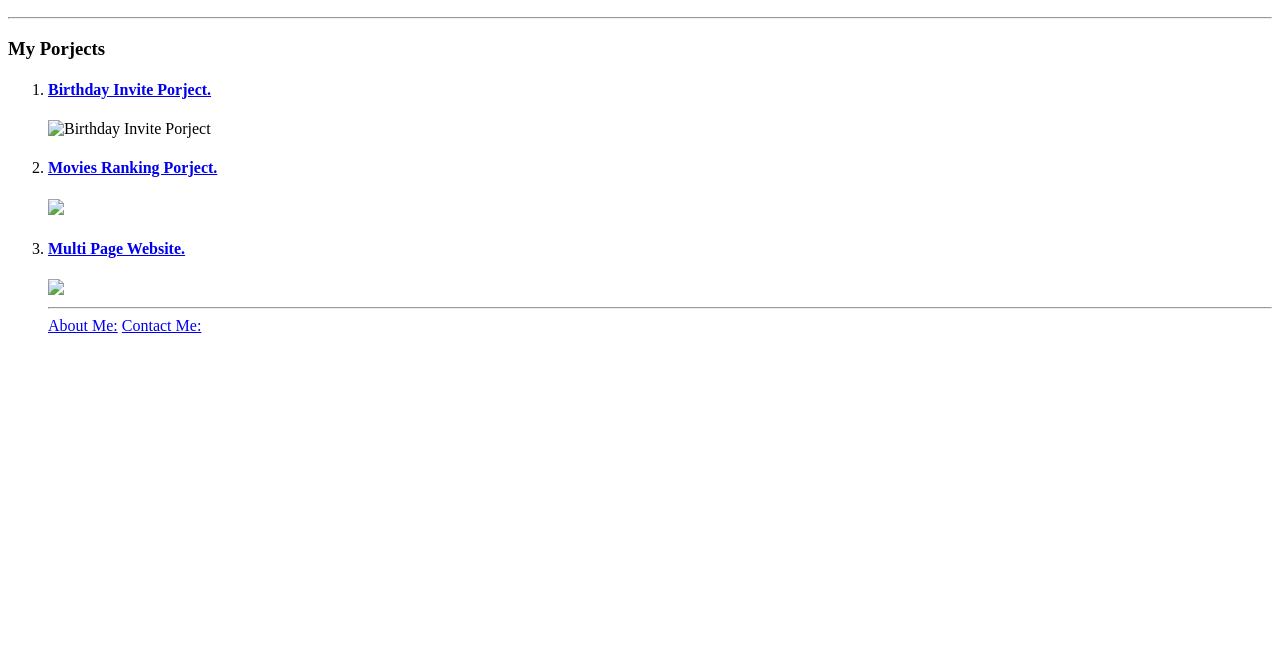
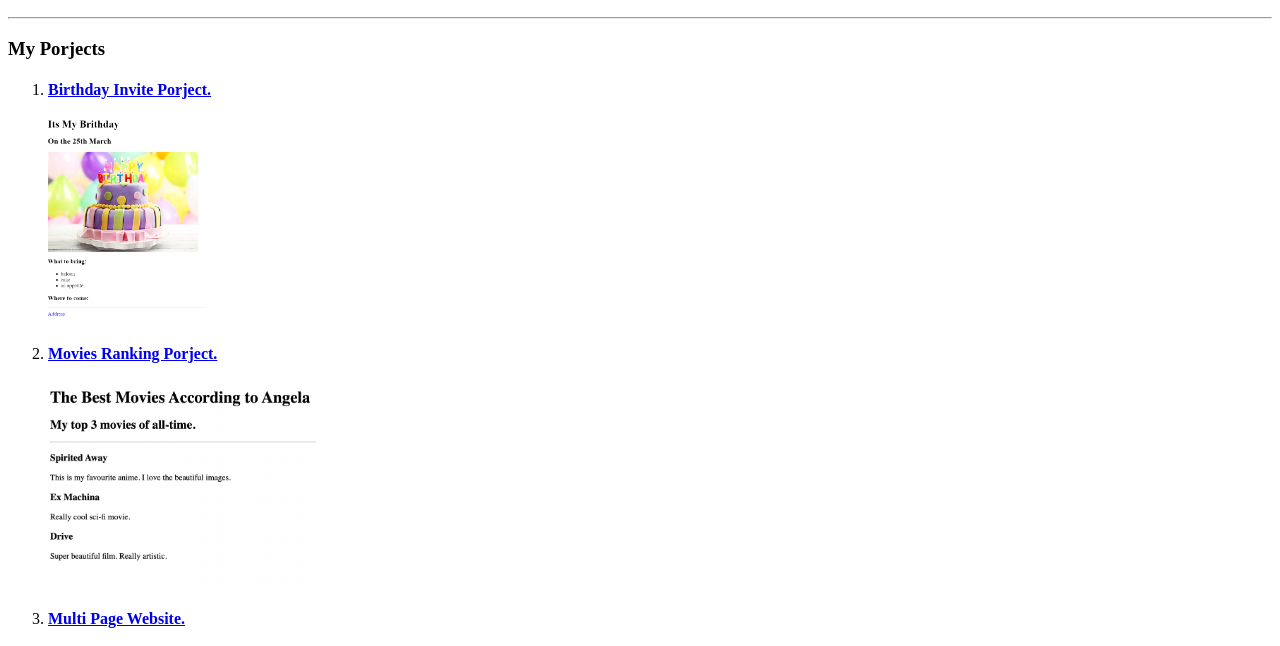
Before and after one commit to mihirsolanki992/html-portfolio, a plain HTML site: page index.html in a window 1280 px wide. Shown: the part 110-756 px from the top of the page. Drawn offline with Linux system fonts and the light colour scheme.

Commit message:
Add files via upload

```diff
--- a/index.html
+++ b/index.html
@@ -13,13 +13,13 @@
         <ol>
             <li>
                 <a href="./public/birthday-invite.html"><h4>Birthday Invite Porject.</h4> </a>
-                <img src="../4.3 HTML Porfolio Project/assets/images/bp1.png" height="200" alt="Birthday Invite Porject" />
+                <img src="./assets/images/bp1.png" height="200" alt="Birthday Invite Porject" />
             </li>
             <li>
-                <a href="./public/movie-ranking.html"><h4>Movies Ranking Porject.</h4> <img height="200" src="../4.3 HTML Porfolio Project/assets/images/mr1.png" /></a>
+                <a href="./public/movie-ranking.html"><h4>Movies Ranking Porject.</h4> <img height="200" src="./assets/images/movie-ranking.png" alt="movie-ranking project" /></a>
             </li>
             <li>
-                <a href="../practice work/burger.html"><h4>Multi Page Website.</h4> <img height="200" src="../4.3 HTML Porfolio Project/assets/images/multi page.png" /></a>
+                <a href="../practice work/burger.html"><h4>Multi Page Website.</h4> <img height="200" src="./assets/images/multi page.png" alt="multi page project" /> </a>
             </li>
             <hr />
             <a href="./public/about.html">About Me:</a>
```
